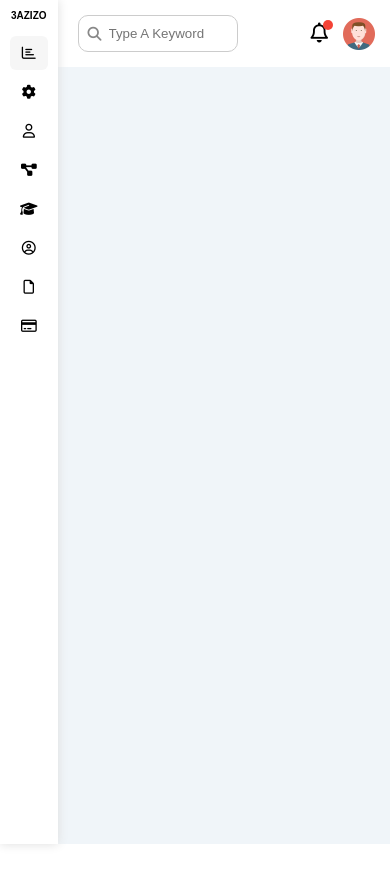
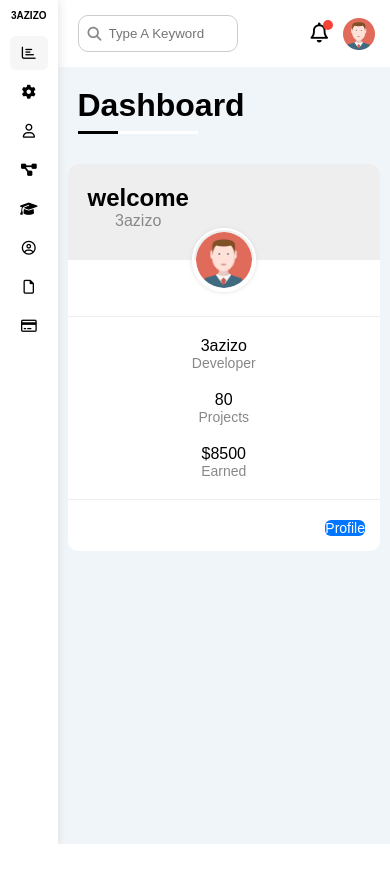
Before and after one commit to 3azizo/Dashboard, a plain HTML site: page index.html in a window 390 px wide. After the commit the page ends 844 px from the top, so only its background shows below. Drawn offline with Linux system fonts and the light colour scheme.

Commit message:
add section

```diff
--- a/css/framework.css
+++ b/css/framework.css
@@ -16,11 +16,37 @@
 .align-center {
   align-items: center;
 }
+.d-grid {
+  display: grid;
+}
+.gap-20 {
+  gap: 20px;
+}
+.gap-30 {
+  gap: 30px;
+}
+.space-between {
+  justify-content: space-between;
+}
+.d-block {
+  display: block;
+}
 .w-full {
   width: 100%;
 }
+.w-fit {
+  width: fit-content;
+}
 .over-hidden {
   overflow: hidden;
+}
+@media (max-width: 767px) {
+  .block-mobile {
+    display: block;
+  }
+  .hide-modile {
+    display: none;
+  }
 }
 /* start box  */
 /* padding + margin + border */
@@ -33,11 +59,21 @@
 .p-20 {
   padding: 20px;
 }
+.m-0 {
+  margin: 0;
+}
 .m-20 {
   margin: 20px;
 }
+
 .mt-0 {
   margin-top: 0;
+}
+.mt-5 {
+  margin-top: 0;
+}
+.mt-20 {
+  margin-top: 20px;
 }
 .mb-20 {
   margin-bottom: 20px;
@@ -54,13 +90,30 @@
 .bg-white {
   background-color: #fff;
 }
+.bg-eee {
+  background-color: #eee;
+}
+.bg-blue {
+  background-color: var(--blue-color);
+}
+.c-white {
+  color: #fff;
+}
 .c-black {
   color: black;
+}
+.c-gray {
+  color: var(--grey-color);
 }
 /* color   */
 /* text and font  */
 .txt-c {
   text-align: center;
+}
+@media (max-width: 767px) {
+  .txt-c-mobile {
+    text-align: center;
+  }
 }
 .fs-14 {
   font-size: 14px;
@@ -72,4 +125,6 @@
   align-items: center;
   justify-content: space-between;
 }
+.btn-shape {
+}
 /* end components */
--- a/css/style.css
+++ b/css/style.css
@@ -27,7 +27,6 @@
   background-color: var(--blue-color);
 }
 body {
-  height: 1000px;
   font-family: "open", sans-serif;
 }
 a {
@@ -140,3 +139,82 @@ ul {
   height: 32px;
   margin-left: 15px;
 }
+/* Dashboard */
+.page h1 {
+  margin: 20px 20px 40px;
+}
+.page h1::after,
+.page h1::before {
+  content: " ";
+  position: absolute;
+  bottom: -10px;
+  left: 0;
+  height: 3px;
+}
+.page h1::before {
+  background-color: #fff;
+  width: 120px;
+}
+.page h1::after {
+  background-color: black;
+  width: 40px;
+}
+.wrapper {
+  grid-template-columns: repeat(auto-fill, minmax(450px, 1fr));
+  margin-left: 20px;
+  margin-right: 20px;
+  margin-bottom: 20px;
+}
+@media (max-width: 767px) {
+  .wrapper {
+    grid-template-columns: minmax(200px, 1fr);
+    margin-left: 10px;
+    margin-right: 10px;
+    gap: 10px;
+  }
+}
+img {
+  overflow-clip-margin: content-box;
+  overflow: clip;
+}
+/* welcome */
+.welcome .intro img {
+  width: 200px;
+  margin-bottom: -10px;
+}
+.avatar {
+  width: 64px;
+  border: 2px solid white;
+  border-radius: 50%;
+  padding: 2px;
+  margin-left: 20px;
+  margin-top: -32px;
+  box-shadow: 0 0 5px #ddd;
+}
+.welcome .body {
+  border-top: 1px solid #eee;
+  border-bottom: 1px solid #eee;
+}
+.welcome .body > div {
+  flex: 1;
+}
+.welcome .visit {
+  margin: 0 15px 15px auto;
+  transition: 0.3s;
+}
+.welcome .visit:hover {
+  background-color: var(--blue-alt-color);
+}
+@media (max-width: 767px) {
+  .welcome .intro {
+    padding-bottom: 30px;
+  }
+  .avatar {
+    margin-left: 0;
+  }
+  .welcome .body > div:not(:last-child) {
+    margin-bottom: 20px;
+  }
+}
+/* welcome */
+/* Dashboard */
--- a/index.html
+++ b/index.html
@@ -84,6 +84,27 @@
 
       </div>
       <!-- end head -->
+      <!-- Dashboard -->
+      <h1 class="p-relative">Dashboard</h1>
+      <div class="wrapper d-grid gap-20">
+        <div class="welcome bg-white rad-10 txt-c-mobile  over-hidden">
+          <div class="intro p-20 d-flex space-between bg-eee">
+            <div>
+              <h2 class="m-0">welcome</h2>
+              <p class="c-gray mt-5">3azizo</p>
+            </div>
+            <img src="imgs/welcome.png" alt="welcome" class="hide-modile">
+          </div>
+          <img src="imgs/avatar.png" alt="avatar" class="avatar">
+          <div class="body txt-c d-flex p-20 mt-20 mb-20 block-mobile">
+            <div>3azizo <span class="d-block c-gray fs-14 mt-10">Developer</span></div>
+            <div>80<span class="d-block c-gray fs-14 mt-10">Projects</span></div>
+            <div>$8500 <span class="d-block c-gray fs-14 mt-10">Earned</span></div>
+          </div>
+          <a href="profile.html" class="visit d-block fs-14 rad-6 c-white bg-blue w-fit btn-shape">Profile</a>
+        </div>
+      </div>
+      <!-- Dashboard -->
     </div>
   </div>
 </body>
```
Also changed, not shown: settings.html (added, +96 -0 lines).
